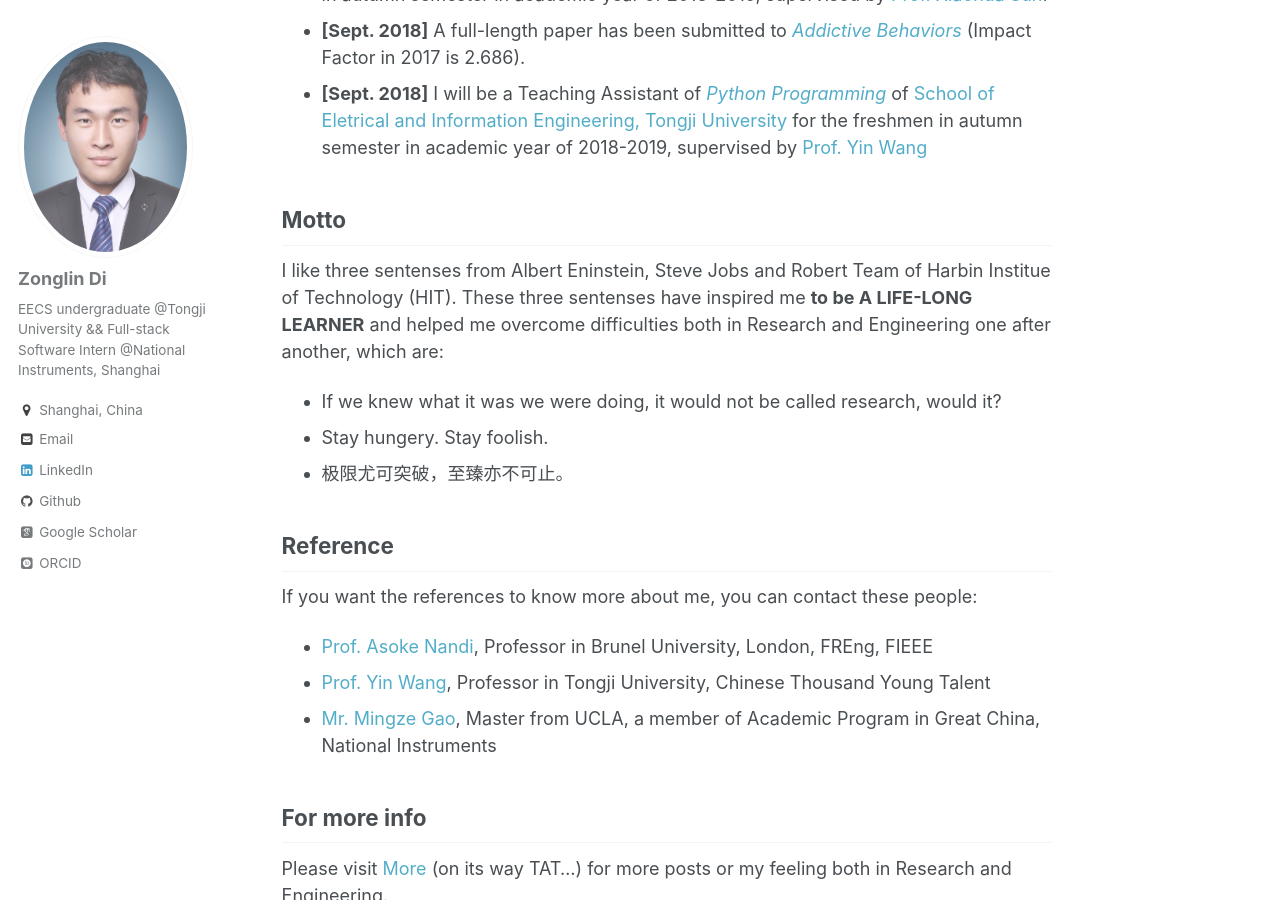
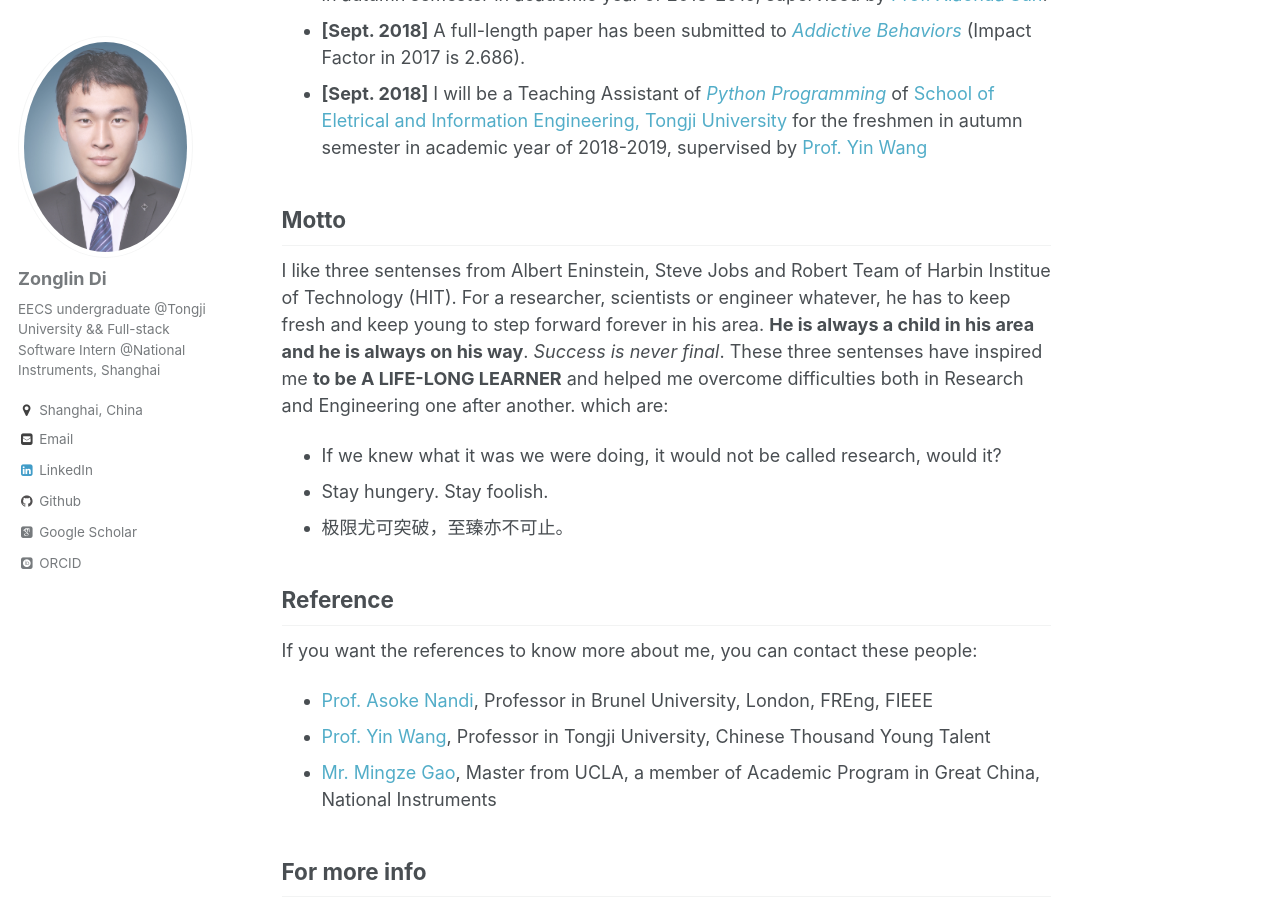
Before and after one commit to ElegantLin/elegantlin.github.io, a Jekyll site: the page built from _pages/about.md, in a window 1280 px wide and 900 px high, scrolled down 902 px. Built offline with Jekyll 4.4.1, drawn with Linux system fonts in a browser that asks for light colours; some web fonts are replaced.

Commit message:
update motto

```diff
--- a/_pages/about.md
+++ b/_pages/about.md
@@ -22,7 +22,7 @@
 
 Motto
 -----
-I like three sentenses from Albert Eninstein, Steve Jobs and Robert Team of Harbin Institue of Technology (HIT). These three sentenses have inspired me **to be A LIFE-LONG LEARNER** and helped me overcome difficulties both in Research and Engineering one after another, which are:
+I like three sentenses from Albert Eninstein, Steve Jobs and Robert Team of Harbin Institue of Technology (HIT). For a researcher, scientists or engineer whatever, he has to keep fresh and keep young to step forward forever in his area. **He is always a child in his area and he is always on his way**. *Success is never final*. These three sentenses have inspired me **to be A LIFE-LONG LEARNER** and helped me overcome difficulties both in Research and Engineering one after another.  which are:
 * If we knew what it was we were doing, it would not be called research, would it?
 * Stay hungery. Stay foolish.
 * 极限尤可突破，至臻亦不可止。
```
